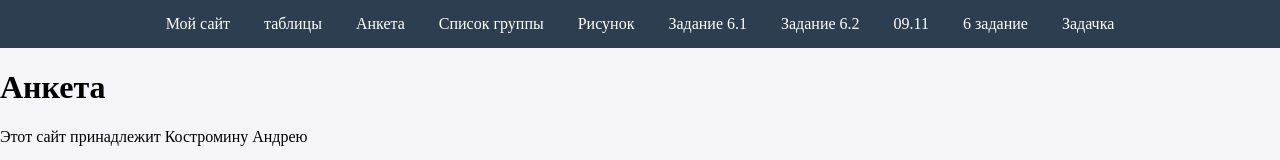
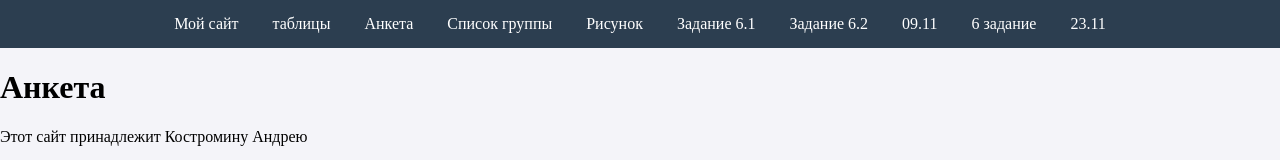
Before and after one commit to andrejkostromin99-cmyk/-, a plain HTML site: page index.html in a window 1280 px wide. Shown: the top 160 px of the page. Drawn offline with Linux system fonts and the light colour scheme.

Commit message:
Update index.html

```diff
--- a/index.html
+++ b/index.html
@@ -29,8 +29,8 @@
 		<a href="Задание 6.2.html" target="_top">Задание 6.2</a>
 		<a href="09.11.html" targer="_top">09.11</a>
 		<a href="6 задание.html" targer="_top">6 задание</a>
-<a href="задачка.html" targer="_top">Задачка</a>
-   </nav>
+	    <a href="svetoforik.html" target="_top">23.11</a>
+</nav>
 
      <div class = "anketa">
         <h1>Анкета</h1>
```
